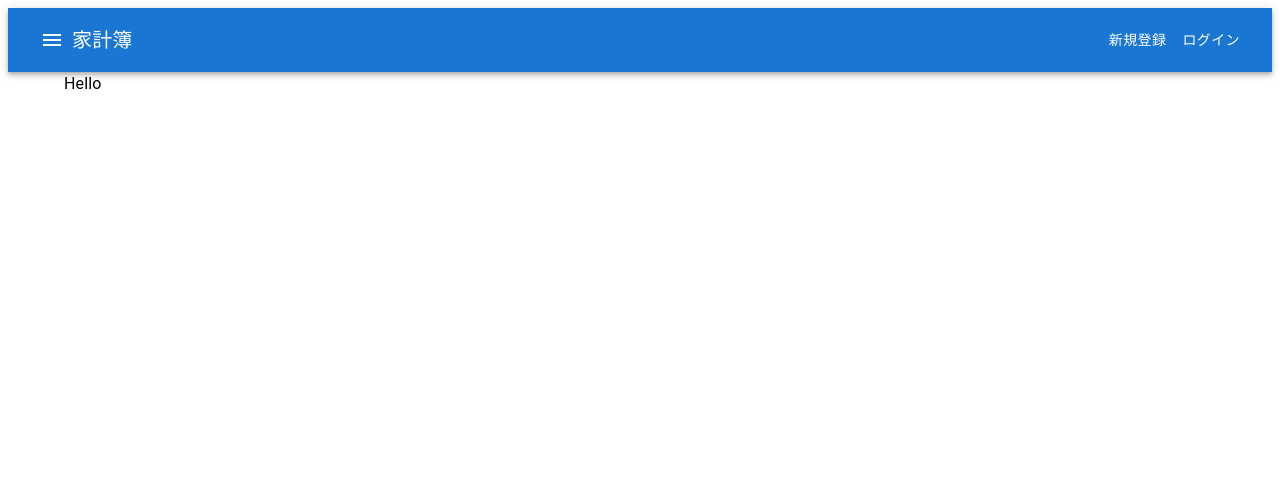
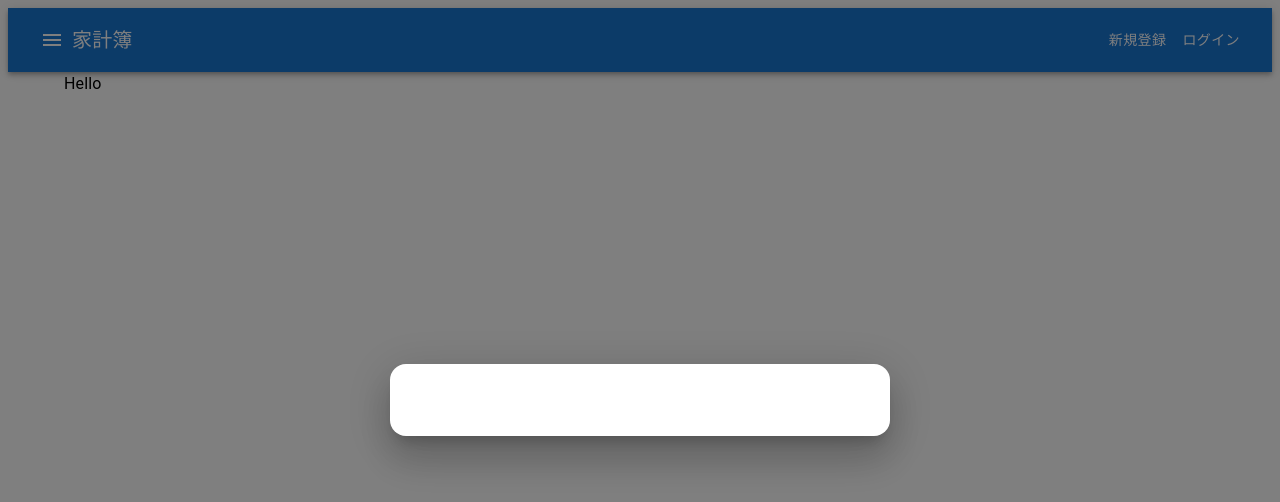
Before and after one commit to HirokiNakazawa/share-spend-client, a Next.js app: page / in a window 1280 px wide. Both pictures are taken after a click on the button "新規登録". Shown: the top 502 px of the page. Built offline with nearby package versions, Linux system fonts and the light colour scheme.

Commit message:
新規登録ボタンをクリックすると、モーダルを開くロジック実装

```diff
--- /dev/null
+++ b/config/config.ts
@@ -0,0 +1,3 @@
+export const APP_NAME: string = "家計簿";
+export const REGISTER_BUTTON: string = "新規登録";
+export const LOGIN_BUTTON: string = "ログイン";
--- /dev/null
+++ b/src/app/components/CunstomModal.tsx
@@ -0,0 +1,39 @@
+"use client";
+
+import { Box, Modal } from "@mui/material";
+import { FC } from "react";
+import { useRecoilState } from "recoil";
+import { modalState } from "../recoil/atom/modalState";
+
+const CustomModal: FC = () => {
+  const [modal, setModal] = useRecoilState(modalState);
+
+  return (
+    <Modal open={modal.isOpen}>
+      <Box
+        sx={{
+          position: "absolute",
+          top: "50%",
+          left: "50%",
+          transform: "translate(-50%, -50%)",
+          bgcolor: "background.paper",
+          borderRadius: 4,
+          boxShadow: 24,
+          width: 500,
+        }}
+      >
+        <Box
+          sx={{
+            display: "flex",
+            flexDirection: "column",
+            mt: 5,
+            p: 2,
+            gap: 2,
+          }}
+        ></Box>
+      </Box>
+    </Modal>
+  );
+};
+
+export default CustomModal;
--- a/src/app/components/Header.tsx
+++ b/src/app/components/Header.tsx
@@ -3,6 +3,8 @@
 import { AppBar, Toolbar, IconButton, Typography, Button } from "@mui/material";
 import MenuIcon from "@mui/icons-material/Menu";
 import { FC } from "react";
+import { APP_NAME } from "../../../config/config";
+import RegisterButton from "./RegisterButton";
 
 const Header: FC = () => {
   return (
@@ -13,9 +15,9 @@ const Header: FC = () => {
             <MenuIcon />
           </IconButton>
           <Typography variant="h6" sx={{ flexGrow: 1 }}>
-            家計簿
+            {APP_NAME}
           </Typography>
-          <Button color="inherit">新規登録</Button>
+          <RegisterButton />
           <Button color="inherit">ログイン</Button>
         </Toolbar>
       </AppBar>
--- /dev/null
+++ b/src/app/components/RegisterButton.tsx
@@ -0,0 +1,23 @@
+"use client";
+
+import { Button } from "@mui/material";
+import { FC } from "react";
+import { useSetRecoilState } from "recoil";
+import { REGISTER_BUTTON } from "../../../config/config";
+import { modalState } from "../recoil/atom/modalState";
+
+const RegisterButton: FC = () => {
+  const setModal = useSetRecoilState(modalState);
+
+  const handleClick = () => {
+    setModal({ isOpen: true, isRegister: true });
+  };
+
+  return (
+    <Button color="inherit" onClick={handleClick}>
+      {REGISTER_BUTTON}
+    </Button>
+  );
+};
+
+export default RegisterButton;
--- a/src/app/page.tsx
+++ b/src/app/page.tsx
@@ -1,12 +1,14 @@
 import { Container, Typography } from "@mui/material";
 import { FC } from "react";
 import Header from "./components/Header";
+import CustomModal from "./components/CunstomModal";
 
 const Home: FC = () => {
   return (
     <>
       <Header />
       <Container>
+        <CustomModal />
         <Typography>Hello</Typography>
       </Container>
     </>
--- /dev/null
+++ b/src/app/recoil/atom/modalState.ts
@@ -0,0 +1,7 @@
+import { atom } from "recoil";
+import { ModalState } from "../type";
+
+export const modalState = atom<ModalState>({
+  key: "modalState",
+  default: { isOpen: false, isRegister: false },
+});
--- /dev/null
+++ b/src/app/recoil/type.ts
@@ -0,0 +1,4 @@
+export type ModalState = {
+  isOpen: boolean;
+  isRegister: boolean;
+};
```
